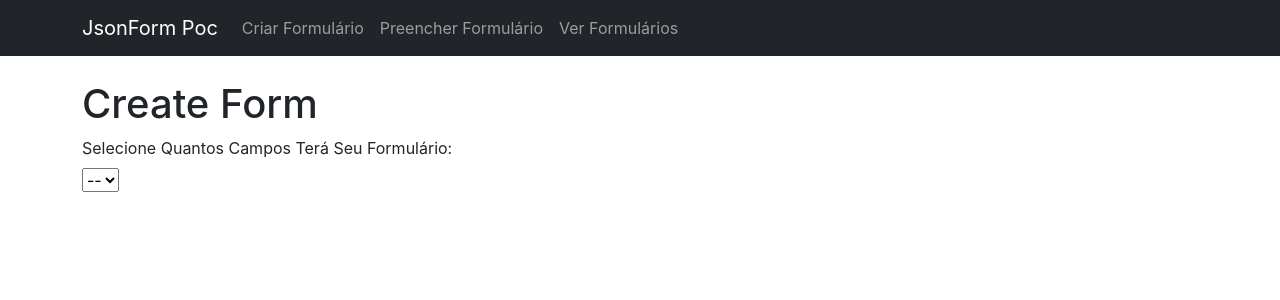
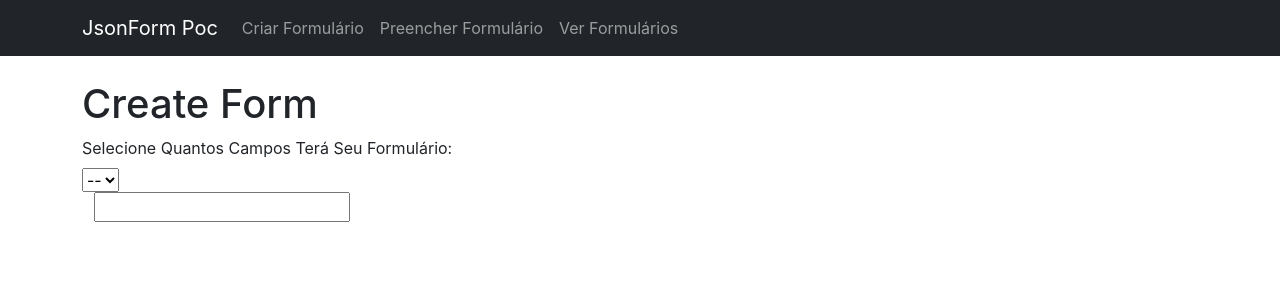
Before and after one commit to JuniorWender/Poc_ReactJsonForm, a React (Create React App) app: page /createForm in a window 1280 px wide. Shown: the top 300 px of the page. Built offline with nearby package versions, Linux system fonts and the light colour scheme; the HTML template or start-up script is replaced by a standard one.

Commit message:
Create InputForm

```diff
--- /dev/null
+++ b/src/Components/layout/InputForm.jsx
@@ -0,0 +1,25 @@
+import { Container } from "react-bootstrap";
+
+function InputForm({ create, labelTitle, inputType, inputName, inputPlaceholder, inputMask}){
+    const createForm = ["Tipo Do Input", "Nome Do Campo", "Placeholder", "Mascara"];
+    const complemento = ["text/number...", "Nome Na Tag HTML", "O Placeholder Do Campo", "Tipo da Mascara (CNPJ, CPF, Telefone, Data, etc...)"]
+
+    return(
+        <Container>
+            {/* <label>{labelTitle}</label>
+            <input type={inputType} name={inputName} placeholder={inputPlaceholder} mask={inputMask} /> */}
+            <label>{labelTitle}</label>
+            <input type={inputType} name={inputName} placeholder={inputPlaceholder} mask={inputMask} />
+            {create === true &&
+                createForm.map((element,key) => {
+                    <div key={key}>
+                        <label>{element[key]}</label>
+                        <input type="text" placeholder={complemento[key]} />
+                    </div>
+                })
+            }
+        </Container>
+    );
+}
+
+export default InputForm;
--- a/src/Components/pages/CreateForm.jsx
+++ b/src/Components/pages/CreateForm.jsx
@@ -1,6 +1,7 @@
 import { useRef, useState } from "react";
 
 import { Container } from "react-bootstrap";
+import InputForm from "../layout/InputForm";
 
 function CreateForm(){
     // const number = useRef(null);
@@ -39,7 +40,7 @@ function CreateForm(){
                 </div>
             } */}
             {
-
+                <InputForm create={true} />
 
             }
         </Container>
```
